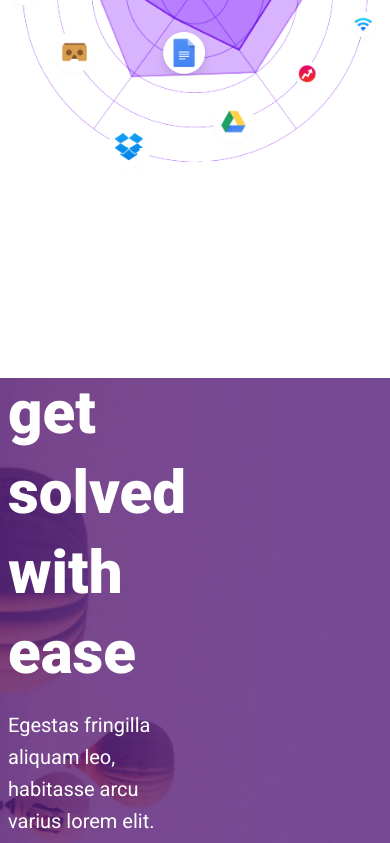
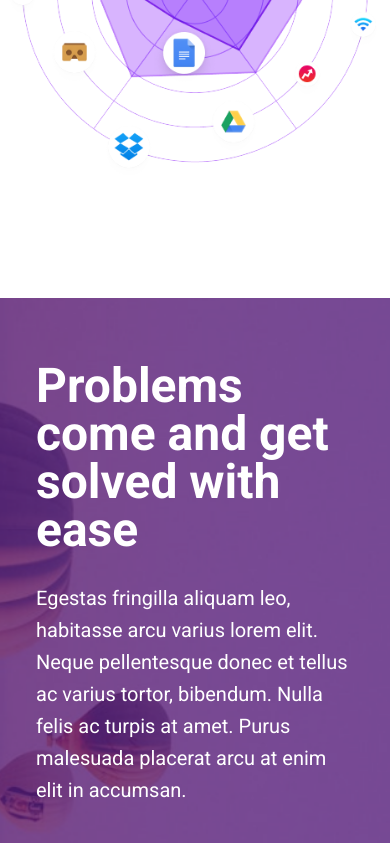
Before and after one commit to warmachine028/magnifico, a React (Vite) app: page / in a window 390 px wide. Shown: the part 2520-3363 px from the top of the page. Built offline with nearby package versions, Linux system fonts and the light colour scheme; some icons are missing.

Commit message:
feat: added responsiveness

```diff
--- a/src/App.jsx
+++ b/src/App.jsx
@@ -5,7 +5,7 @@ const App = () => {
 		<>
 			<Navbar />
 			<AppRouter />
-			{/* <Footer /> */}
+			<Footer />
 		</>
 	)
 }
--- a/src/components/Footer.jsx
+++ b/src/components/Footer.jsx
@@ -1,7 +1,7 @@
 import { Link } from "react-router-dom"
 
 const Footer = () => {
-	const footerLinks = ['Teams', 'Privacy', 'Support', 'About', 'Resources', 'Contact']
+	const footerLinks = ['Terms', 'Privacy', 'Support', 'About', 'Resources', 'Contact']
 	return (
 		<footer className="container px-2 mx-auto py-20">
 			<div className="flex justify-between">
--- a/src/sections/ProblemsSolved.jsx
+++ b/src/sections/ProblemsSolved.jsx
@@ -2,14 +2,11 @@ import { SecondaryButton } from '../components'
 import { Container } from '../assets'
 const ProblemSolved = () => {
 	return (
-		<section style={{backgroundImage: `url('${Container}')`}} className="container px-2 mx-auto mt-48 bg-my-image bg-no-repeat w-full h-[550px] bg-center sm:rounded-3xl bg-cover flex text-white items-center">
-			<div className="sm:w-1/2"></div>
-			<div className="w-1/2 flex flex-col gap-6">
-				<div className="flex flex-col gap-4">
-					<h1 className="text-[60px] leading-[80px] font-extrabold ">
-						Problems come and
-						get solved with ease
-					</h1>
+		<section id='tools' style={{ backgroundImage: `url('${Container}')` }} className="container px-2 mx-auto sm:mt-48 bg-no-repeat w-full sm:h-[550px]  bg-center sm:rounded-3xl bg-cover flex text-white items-center py-16">
+			<div className="sm:w-1/2 hidden sm:block" />
+			<div className="sm:w-1/2 sm:pr-24 flex flex-col gap-9 px-7">
+				<div className="flex flex-col gap-7">
+					<h1 className="sm:text-6xl text-5xl font-bold  sm:leading-[80px] sm:font-extrabold">Problems come and get solved with ease</h1>
 					<p className="leading-8 max-w-xl text-xl">Egestas fringilla aliquam leo, habitasse arcu varius lorem elit. Neque pellentesque donec et tellus ac varius tortor, bibendum. Nulla felis ac turpis at amet. Purus malesuada placerat arcu at enim elit in accumsan.</p>
 				</div>
 				<SecondaryButton arrow color="white">
```
